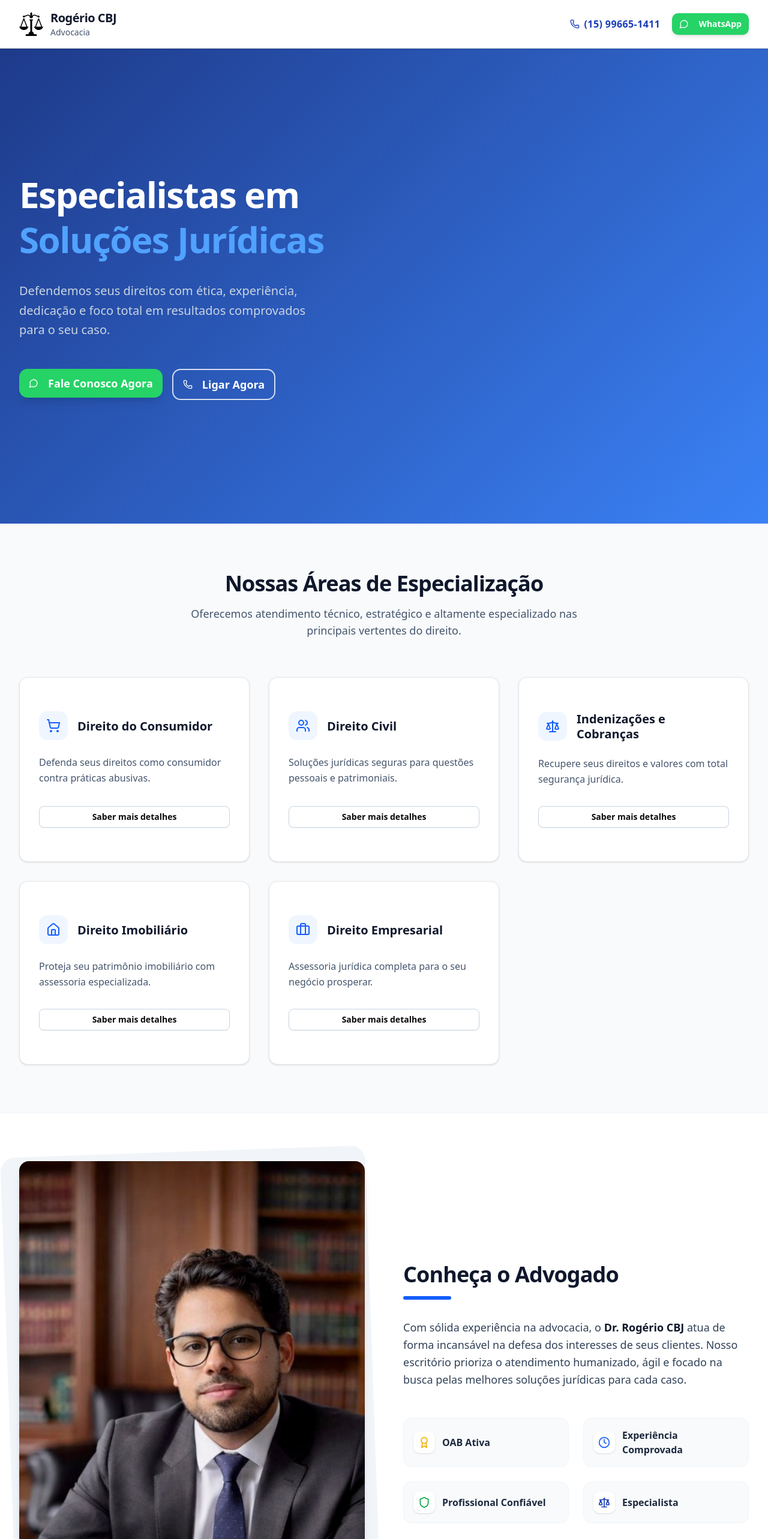
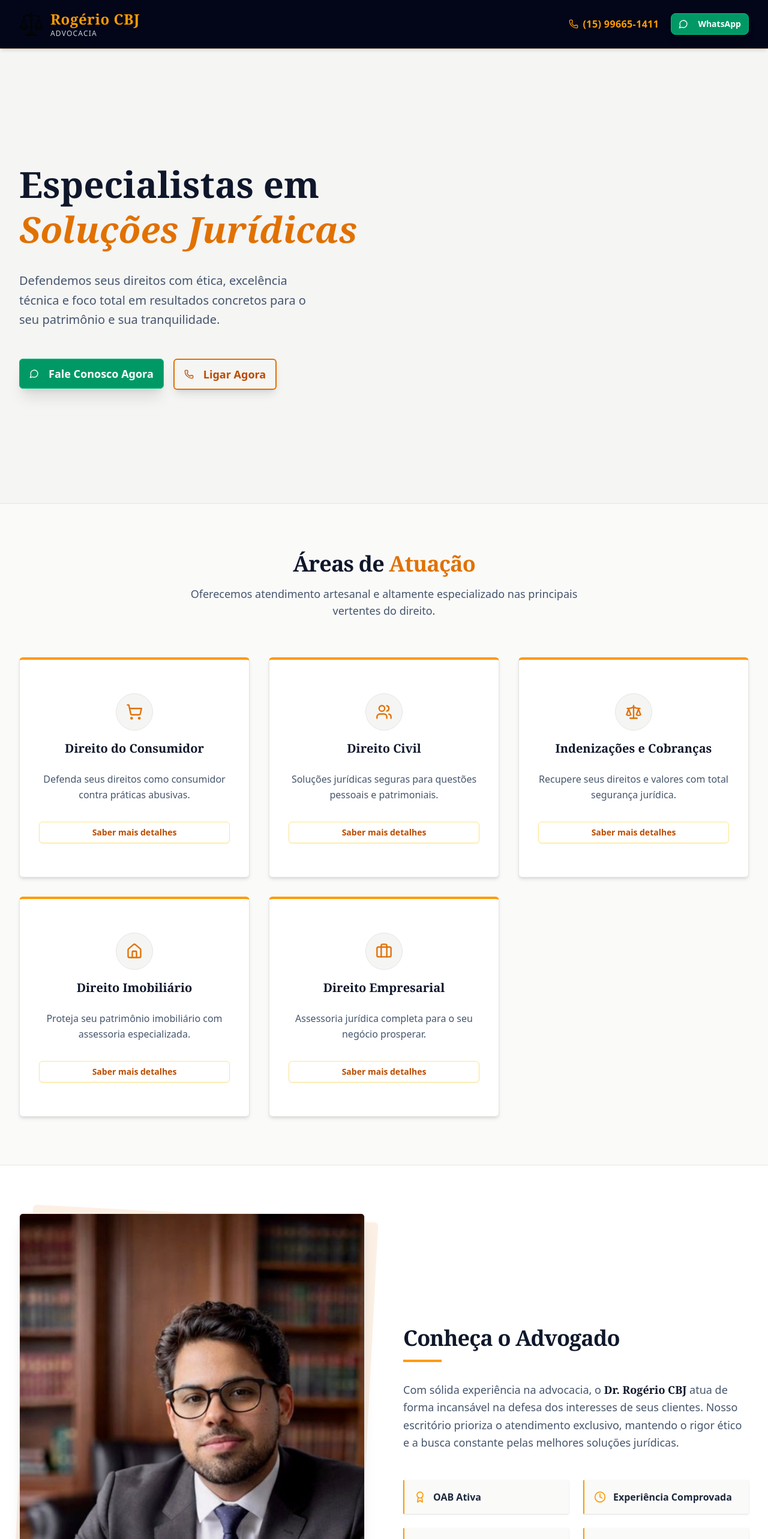
Before and after one commit to RogerioJunior1/landing-pages-advocacia, a React (Vite) app: page / in a window 1280 px wide. Shown: the top 2566 px of the page at 60% size. Built offline with nearby package versions, Linux system fonts and the light colour scheme.

Commit message:
Update Home.jsx

```diff
--- a/src/components/Home.jsx
+++ b/src/components/Home.jsx
@@ -31,40 +31,40 @@ const practiceAreas = [
   {
     title: "Direito do Consumidor",
     description: "Defenda seus direitos como consumidor contra práticas abusivas.",
-    icon: <ShoppingCart className="h-6 w-6 text-blue-600" aria-hidden="true" />,
+    icon: <ShoppingCart className="h-7 w-7 text-amber-600" aria-hidden="true" />,
     link: "/direito-consumidor"
   },
   {
     title: "Direito Civil",
     description: "Soluções jurídicas seguras para questões pessoais e patrimoniais.",
-    icon: <Users className="h-6 w-6 text-blue-600" aria-hidden="true" />,
+    icon: <Users className="h-7 w-7 text-amber-600" aria-hidden="true" />,
     link: "/direito-civil"
   },
   {
     title: "Indenizações e Cobranças",
     description: "Recupere seus direitos e valores com total segurança jurídica.",
-    icon: <Scale className="h-6 w-6 text-blue-600" aria-hidden="true" />,
+    icon: <Scale className="h-7 w-7 text-amber-600" aria-hidden="true" />,
     link: "/indenizacoes-cobrancas"
   },
   {
     title: "Direito Imobiliário",
     description: "Proteja seu patrimônio imobiliário com assessoria especializada.",
-    icon: <HomeIcon className="h-6 w-6 text-blue-600" aria-hidden="true" />,
+    icon: <HomeIcon className="h-7 w-7 text-amber-600" aria-hidden="true" />,
     link: "/direito-imobiliario"
   },
   {
     title: "Direito Empresarial",
     description: "Assessoria jurídica completa para o seu negócio prosperar.",
-    icon: <Briefcase className="h-6 w-6 text-blue-600" aria-hidden="true" />,
+    icon: <Briefcase className="h-7 w-7 text-amber-600" aria-hidden="true" />,
     link: "/direito-empresarial"
   }
 ]
 
 const aboutFeatures = [
-  { icon: <Award className="h-5 w-5 text-yellow-500" />, text: "OAB Ativa" },
-  { icon: <Clock className="h-5 w-5 text-blue-600" />, text: "Experiência Comprovada" },
-  { icon: <Shield className="h-5 w-5 text-green-600" />, text: "Profissional Confiável" },
-  { icon: <Scale className="h-5 w-5 text-blue-800" />, text: "Especialista" }
+  { icon: <Award className="h-5 w-5 text-amber-500" />, text: "OAB Ativa" },
+  { icon: <Clock className="h-5 w-5 text-amber-500" />, text: "Experiência Comprovada" },
+  { icon: <Shield className="h-5 w-5 text-amber-500" />, text: "Profissional Confiável" },
+  { icon: <Scale className="h-5 w-5 text-amber-500" />, text: "Especialista" }
 ]
 
 const Home = () => {
@@ -78,28 +78,28 @@ const Home = () => {
   }
 
   return (
-    <div className="min-h-screen bg-slate-50 flex flex-col font-sans text-slate-900">
+    <div className="min-h-screen bg-stone-50 flex flex-col font-sans text-slate-800">
 
-      {/* Header */}
-      <header className="bg-white/95 backdrop-blur-sm shadow-sm border-b sticky top-0 z-50 transition-all duration-300">
+      {/* Header Premium (Azul Marinho) */}
+      <header className="bg-slate-950 shadow-md border-b border-amber-500/20 sticky top-0 z-50 transition-all duration-300">
         <div className="max-w-7xl mx-auto px-4 sm:px-6 lg:px-8">
           <div className="flex justify-between items-center py-4">
             <div className="flex items-center space-x-3 group cursor-pointer" onClick={() => window.scrollTo({ top: 0, behavior: 'smooth' })}>
-              <img src={balanceImage} alt="Logo Justiça" className="h-10 w-10 transition-transform group-hover:scale-110" />
+              <img src={balanceImage} alt="Logo Justiça" className="h-10 w-10 transition-transform group-hover:scale-110 sepia brightness-150 hue-rotate-[10deg]" />
               <div>
-                <h1 className="text-xl font-bold text-slate-900 tracking-tight">Rogério CBJ</h1>
-                <p className="text-sm text-slate-600 font-medium">Advocacia</p>
+                <h1 className="text-2xl font-serif font-bold text-amber-500 tracking-wide">Rogério CBJ</h1>
+                <p className="text-xs text-slate-300 font-medium tracking-widest uppercase">Advocacia</p>
               </div>
             </div>
 
             <div className="flex items-center space-x-5">
-              <div className="hidden md:flex items-center space-x-2 text-blue-800 hover:text-blue-600 transition-colors cursor-pointer" onClick={handleCallClick}>
+              <div className="hidden md:flex items-center space-x-2 text-amber-500 hover:text-amber-400 transition-colors cursor-pointer" onClick={handleCallClick}>
                 <Phone className="h-4 w-4" />
                 <span className="font-bold tracking-wide">{CONTACT_INFO.displayPhone}</span>
               </div>
               <Button
                 onClick={handleWhatsAppClick}
-                className="whatsapp-button bg-green-500 hover:bg-green-600 text-white px-5 py-2 rounded-lg font-semibold shadow-md hover:shadow-lg transition-all flex items-center"
+                className="bg-emerald-600 hover:bg-emerald-700 text-white border border-emerald-500 px-5 py-2 rounded-md font-semibold shadow-lg hover:shadow-emerald-900/50 transition-all flex items-center"
               >
                 <MessageCircle className="h-4 w-4 mr-2" />
                 WhatsApp
@@ -110,22 +110,24 @@ const Home = () => {
       </header>
 
       <main className="flex-grow">
-        {/* Hero Section */}
-        <section className="hero-gradient bg-slate-900 text-white py-16 md:py-24 relative overflow-hidden">
+        {/* Hero Section (Fundo creme/pergaminho com destaque em ouro) */}
+        <section className="bg-stone-100 border-b border-stone-200 py-16 md:py-24 relative overflow-hidden">
+          <div className="absolute inset-0 opacity-40 bg-[radial-gradient(circle_at_center,_var(--tw-gradient-stops))] from-amber-100 via-transparent to-transparent"></div>
           <div className="max-w-7xl mx-auto px-4 sm:px-6 lg:px-8 relative z-10">
             <div className="grid lg:grid-cols-2 gap-12 items-center">
               <div className="animate-fade-in space-y-8">
-                <h1 className="text-4xl md:text-5xl lg:text-6xl font-extrabold leading-tight tracking-tight">
-                  Especialistas em <span className="text-blue-400">Soluções Jurídicas</span>
+                <h1 className="text-4xl md:text-5xl lg:text-6xl font-serif font-bold leading-tight text-slate-900">
+                  Especialistas em <br />
+                  <span className="text-amber-600 italic">Soluções Jurídicas</span>
                 </h1>
-                <p className="text-lg md:text-xl text-slate-300 max-w-lg leading-relaxed">
-                  Defendemos seus direitos com ética, experiência, dedicação e foco total em resultados comprovados para o seu caso.
+                <p className="text-lg md:text-xl text-slate-600 max-w-lg leading-relaxed">
+                  Defendemos seus direitos com ética, excelência técnica e foco total em resultados concretos para o seu patrimônio e sua tranquilidade.
                 </p>
                 <div className="flex flex-col sm:flex-row gap-4 pt-4">
                   <Button
                     onClick={handleWhatsAppClick}
                     size="lg"
-                    className="whatsapp-button bg-green-500 hover:bg-green-600 text-white px-8 py-6 text-lg font-bold rounded-xl shadow-lg hover:shadow-green-500/20 transition-all flex items-center justify-center"
+                    className="bg-emerald-600 hover:bg-emerald-700 text-white px-8 py-6 text-lg font-bold rounded-sm shadow-xl hover:shadow-emerald-900/30 transition-all flex items-center justify-center border border-emerald-500"
                   >
                     <MessageCircle className="h-5 w-5 mr-2" />
                     Fale Conosco Agora
@@ -134,7 +136,7 @@ const Home = () => {
                     onClick={handleCallClick}
                     variant="outline"
                     size="lg"
-                    className="border-2 border-white/80 text-white hover:bg-white hover:text-slate-900 px-8 py-6 text-lg font-bold rounded-xl transition-all flex items-center justify-center bg-transparent"
+                    className="border-2 border-amber-600 text-amber-700 hover:bg-amber-600 hover:text-white px-8 py-6 text-lg font-bold rounded-sm transition-all flex items-center justify-center bg-transparent shadow-lg"
                   >
                     <Phone className="h-5 w-5 mr-2" />
                     Ligar Agora
@@ -142,13 +144,14 @@ const Home = () => {
                 </div>
               </div>
 
+              {/* Foto com moldura elegante */}
               <div className="animate-fade-in hidden lg:block">
-                <div className="relative">
-                  <div className="absolute inset-0 bg-blue-600 rounded-2xl transform translate-x-4 translate-y-4 opacity-20"></div>
+                <div className="relative p-2">
+                  <div className="absolute inset-0 border-2 border-amber-400/60 rounded-tl-[3rem] rounded-br-[3rem] transform translate-x-4 translate-y-4"></div>
                   <img
                     src={lawyerImage}
                     alt="Dr. Rogério CBJ em seu escritório"
-                    className="w-full h-auto rounded-2xl shadow-2xl object-cover object-top max-h-[600px] relative z-10 border-4 border-slate-800/50"
+                    className="w-full h-auto rounded-tl-[3rem] rounded-br-[3rem] shadow-2xl object-cover object-top max-h-[550px] relative z-10"
                   />
                 </div>
               </div>
@@ -156,35 +159,35 @@ const Home = () => {
           </div>
         </section>
 
-        {/* Areas Section */}
-        <section className="py-20 bg-slate-50">
+        {/* Áreas de Especialização (Cards estilo Premium) */}
+        <section className="py-20 bg-stone-50">
           <div className="max-w-7xl mx-auto px-4 sm:px-6 lg:px-8">
             <div className="text-center mb-16 space-y-4">
-              <h2 className="text-3xl md:text-4xl font-extrabold text-slate-900 tracking-tight">
-                Nossas Áreas de Especialização
+              <h2 className="text-3xl md:text-4xl font-serif font-bold text-slate-900 tracking-tight">
+                Áreas de <span className="text-amber-600">Atuação</span>
               </h2>
               <p className="text-lg text-slate-600 max-w-2xl mx-auto">
-                Oferecemos atendimento técnico, estratégico e altamente especializado nas principais vertentes do direito.
+                Oferecemos atendimento artesanal e altamente especializado nas principais vertentes do direito.
               </p>
             </div>
 
             <div className="grid md:grid-cols-2 lg:grid-cols-3 gap-8">
               {practiceAreas.map((area, index) => (
-                <Card key={index} className="law-card group hover:-translate-y-1 hover:shadow-xl transition-all duration-300 border-slate-200">
+                <Card key={index} className="bg-white group hover:-translate-y-1 shadow-md hover:shadow-2xl transition-all duration-300 border-t-4 border-t-amber-500 border-x-stone-200 border-b-stone-200 rounded-sm">
                   <CardContent className="p-8 flex flex-col h-full">
-                    <div className="flex items-center space-x-4 mb-6">
-                      <div className="p-3 bg-blue-50 text-blue-600 rounded-xl group-hover:bg-blue-600 group-hover:text-white transition-colors duration-300">
+                    <div className="flex flex-col items-center text-center space-y-4 mb-6">
+                      <div className="p-4 bg-stone-100 rounded-full border border-stone-200 group-hover:bg-amber-50 group-hover:border-amber-200 transition-colors duration-300">
                         {area.icon}
                       </div>
-                      <h3 className="text-xl font-bold text-slate-900 leading-tight">
+                      <h3 className="text-xl font-serif font-bold text-slate-900">
                         {area.title}
                       </h3>
                     </div>
-                    <p className="text-slate-600 mb-8 flex-grow leading-relaxed">
+                    <p className="text-slate-600 mb-8 flex-grow leading-relaxed text-center">
                       {area.description}
                     </p>
                     <Link to={area.link} className="mt-auto">
-                      <Button variant="outline" className="w-full font-semibold border-slate-300 hover:bg-slate-100 hover:text-slate-900 transition-colors">
+                      <Button variant="outline" className="w-full font-semibold border-amber-200 text-amber-700 hover:bg-amber-50 hover:text-amber-800 rounded-sm transition-colors">
                         Saber mais detalhes
                       </Button>
                     </Link>
@@ -195,34 +198,34 @@ const Home = () => {
           </div>
         </section>
 
-        {/* About Section */}
-        <section className="py-20 bg-white border-y border-slate-100">
+        {/* Seção Sobre (Elegante e Clássica) */}
+        <section className="py-20 bg-white border-y border-stone-200">
           <div className="max-w-7xl mx-auto px-4 sm:px-6 lg:px-8">
             <div className="grid lg:grid-cols-2 gap-16 items-center">
               <div className="relative order-2 lg:order-1">
-                 <div className="absolute -inset-4 bg-slate-100 rounded-3xl transform -rotate-2"></div>
+                 <div className="absolute inset-0 bg-amber-600 opacity-10 rounded-sm transform rotate-3"></div>
                 <img
                   src={lawyerImage}
                   alt="Retrato profissional do Advogado Dr. Rogério CBJ"
-                  className="w-full h-auto rounded-2xl shadow-lg object-cover relative z-10"
+                  className="w-full h-auto rounded-sm shadow-xl object-cover relative z-10 border border-stone-200"
                 />
               </div>
               <div className="order-1 lg:order-2 space-y-8">
                 <div className="space-y-4">
-                  <h2 className="text-3xl md:text-4xl font-extrabold text-slate-900 tracking-tight">
+                  <h2 className="text-3xl md:text-4xl font-serif font-bold text-slate-900 tracking-tight">
                     Conheça o Advogado
                   </h2>
-                  <div className="w-20 h-1.5 bg-blue-600 rounded-full"></div>
+                  <div className="w-16 h-1 bg-amber-500"></div>
                 </div>
 
-                <p className="text-lg text-slate-700 leading-relaxed">
-                  Com sólida experiência na advocacia, o <strong className="text-slate-900">Dr. Rogério CBJ</strong> atua de forma incansável na defesa dos interesses de seus clientes. Nosso escritório prioriza o atendimento humanizado, ágil e focado na busca pelas melhores soluções jurídicas para cada caso.
+                <p className="text-lg text-slate-600 leading-relaxed">
+                  Com sólida experiência na advocacia, o <strong className="text-slate-900 font-serif">Dr. Rogério CBJ</strong> atua de forma incansável na defesa dos interesses de seus clientes. Nosso escritório prioriza o atendimento exclusivo, mantendo o rigor ético e a busca constante pelas melhores soluções jurídicas.
                 </p>
 
                 <div className="grid grid-cols-1 sm:grid-cols-2 gap-6 pt-4">
                   {aboutFeatures.map((feature, idx) => (
-                    <div key={idx} className="flex items-center space-x-3 bg-slate-50 p-4 rounded-xl border border-slate-100">
-                      <div className="flex-shrink-0 bg-white p-2 rounded-lg shadow-sm">
+                    <div key={idx} className="flex items-center space-x-3 bg-stone-50 p-4 border-l-2 border-amber-500 shadow-sm">
+                      <div className="flex-shrink-0">
                         {feature.icon}
                       </div>
                       <span className="font-semibold text-slate-800">{feature.text}</span>
@@ -234,7 +237,7 @@ const Home = () => {
                   <Button
                     onClick={handleWhatsAppClick}
                     size="lg"
-                    className="whatsapp-button bg-green-500 hover:bg-green-600 text-white px-8 py-6 text-lg font-bold rounded-xl shadow-md transition-all flex items-center"
+                    className="bg-emerald-600 hover:bg-emerald-700 text-white px-8 py-6 text-lg font-bold rounded-sm shadow-lg transition-all flex items-center border border-emerald-500"
                   >
                     <MessageCircle className="h-5 w-5 mr-2" />
                     Agendar Consulta
@@ -245,20 +248,21 @@ const Home = () => {
           </div>
         </section>
 
-        {/* CTA Section */}
-        <section className="py-20 bg-blue-900 text-white text-center">
-          <div className="max-w-4xl mx-auto px-4 sm:px-6 lg:px-8 space-y-8">
-            <h2 className="text-3xl md:text-5xl font-extrabold tracking-tight">
+        {/* CTA (Chamada para Ação) - Azul Marinho */}
+        <section className="py-20 bg-slate-950 text-white text-center relative overflow-hidden">
+          <div className="absolute inset-0 bg-[url('https://www.transparenttextures.com/patterns/stardust.png')] opacity-20"></div>
+          <div className="max-w-4xl mx-auto px-4 sm:px-6 lg:px-8 space-y-8 relative z-10">
+            <h2 className="text-3xl md:text-5xl font-serif font-bold tracking-tight text-amber-500">
               Precisa de Orientação Jurídica?
             </h2>
-            <p className="text-xl text-blue-100 max-w-2xl mx-auto leading-relaxed">
-              Não adie a resolução dos seus problemas. Entre em contato agora mesmo e agende uma análise preliminar do seu caso.
+            <p className="text-xl text-slate-300 max-w-2xl mx-auto leading-relaxed">
+              Resguarde seus direitos com quem entende do assunto. Entre em contato agora e agende uma análise do seu caso.
             </p>
             <div className="flex flex-col sm:flex-row gap-5 justify-center pt-6">
               <Button
                 onClick={handleWhatsAppClick}
                 size="lg"
-                className="bg-green-500 hover:bg-green-600 text-white px-8 py-6 text-lg font-bold rounded-xl shadow-xl hover:shadow-green-500/20 transition-all flex items-center justify-center"
+                className="bg-emerald-600 hover:bg-emerald-700 text-white px-8 py-6 text-lg font-bold rounded-sm shadow-xl hover:shadow-emerald-900/50 transition-all flex items-center justify-center border border-emerald-500"
               >
                 <MessageCircle className="h-6 w-6 mr-2" />
                 Conversar no WhatsApp
@@ -267,7 +271,7 @@ const Home = () => {
                 onClick={handleCallClick}
                 variant="outline"
                 size="lg"
-                className="border-2 border-white/50 text-white hover:bg-white hover:text-blue-900 px-8 py-6 text-lg font-bold rounded-xl transition-all flex items-center justify-center bg-transparent"
+                className="border-2 border-amber-600 text-amber-500 hover:bg-amber-600 hover:text-slate-900 px-8 py-6 text-lg font-bold rounded-sm transition-all flex items-center justify-center bg-transparent"
               >
                 <Phone className="h-5 w-5 mr-2" />
                 {CONTACT_INFO.displayPhone}
@@ -277,33 +281,33 @@ const Home = () => {
         </section>
       </main>
 
-      {/* Footer */}
-      <footer className="bg-slate-950 text-slate-300 py-12 md:py-16">
+      {/* Footer (Rodapé Premium) */}
+      <footer className="bg-slate-900 text-slate-300 py-12 md:py-16 border-t border-slate-800">
         <div className="max-w-7xl mx-auto px-4 sm:px-6 lg:px-8">
           <div className="grid grid-cols-1 md:grid-cols-12 gap-12 lg:gap-8">
 
-            {/* Brand Col */}
+            {/* Coluna da Marca */}
             <div className="md:col-span-5 space-y-6">
               <div className="flex items-center space-x-3">
-                <img src={balanceImage} alt="Justiça" className="h-10 w-10 opacity-90" />
+                <img src={balanceImage} alt="Justiça" className="h-10 w-10 opacity-80 sepia brightness-150 hue-rotate-[10deg]" />
                 <div>
-                  <h3 className="text-xl font-bold text-white tracking-tight">Rogério CBJ</h3>
-                  <p className="text-sm text-blue-400 font-medium">Advocacia Especializada</p>
+                  <h3 className="text-xl font-serif font-bold text-amber-500 tracking-tight">Rogério CBJ</h3>
+                  <p className="text-sm text-slate-400 font-medium uppercase tracking-widest">Advocacia Especializada</p>
                 </div>
               </div>
               <p className="text-slate-400 max-w-sm leading-relaxed">
-                Trabalhamos incansavelmente para oferecer segurança jurídica, excelência técnica e resultados concretos para nossos clientes.
+                Trabalhamos para oferecer excelência técnica, segurança jurídica e resultados concretos de forma ética e transparente.
               </p>
             </div>
 
-            {/* Links Col */}
+            {/* Coluna de Links */}
             <div className="md:col-span-4">
-              <h4 className="text-lg font-bold text-white mb-6 tracking-tight">Áreas de Atuação</h4>
+              <h4 className="text-lg font-serif font-bold text-white mb-6 tracking-tight">Áreas de Atuação</h4>
               <ul className="space-y-3">
                 {practiceAreas.map((area, idx) => (
                   <li key={idx}>
-                    <Link to={area.link} className="text-slate-400 hover:text-blue-400 hover:underline transition-colors flex items-center">
-                      <span className="w-1.5 h-1.5 bg-blue-500 rounded-full mr-2 opacity-50"></span>
+                    <Link to={area.link} className="text-slate-400 hover:text-amber-500 transition-colors flex items-center group">
+                      <span className="w-1.5 h-1.5 bg-amber-600 rounded-full mr-2 opacity-50 group-hover:opacity-100 transition-opacity"></span>
                       {area.title}
                     </Link>
                   </li>
@@ -311,18 +315,18 @@ const Home = () => {
               </ul>
             </div>
 
-            {/* Contact Col */}
+            {/* Coluna de Contato */}
             <div className="md:col-span-3">
-              <h4 className="text-lg font-bold text-white mb-6 tracking-tight">Contato Direto</h4>
+              <h4 className="text-lg font-serif font-bold text-white mb-6 tracking-tight">Contato Direto</h4>
               <div className="space-y-4">
-                <a href={`tel:+${CONTACT_INFO.phone}`} className="flex items-center space-x-3 text-slate-400 hover:text-white transition-colors group">
-                  <div className="p-2 bg-slate-800 rounded-lg group-hover:bg-blue-600 transition-colors">
+                <a href={`tel:+${CONTACT_INFO.phone}`} className="flex items-center space-x-3 text-slate-400 hover:text-amber-500 transition-colors group">
+                  <div className="p-2 bg-slate-800 border border-slate-700 rounded-sm group-hover:border-amber-500 transition-colors">
                     <Phone className="h-4 w-4" />
                   </div>
                   <span className="font-medium">{CONTACT_INFO.displayPhone}</span>
                 </a>
-                <a href={WHATSAPP_URL} target="_blank" rel="noopener noreferrer" className="flex items-center space-x-3 text-slate-400 hover:text-white transition-colors group">
-                  <div className="p-2 bg-slate-800 rounded-lg group-hover:bg-green-600 transition-colors">
+                <a href={WHATSAPP_URL} target="_blank" rel="noopener noreferrer" className="flex items-center space-x-3 text-slate-400 hover:text-amber-500 transition-colors group">
+                  <div className="p-2 bg-slate-800 border border-slate-700 rounded-sm group-hover:border-amber-500 transition-colors">
                     <MessageCircle className="h-4 w-4" />
                   </div>
                   <span className="font-medium">WhatsApp 24h</span>
```
